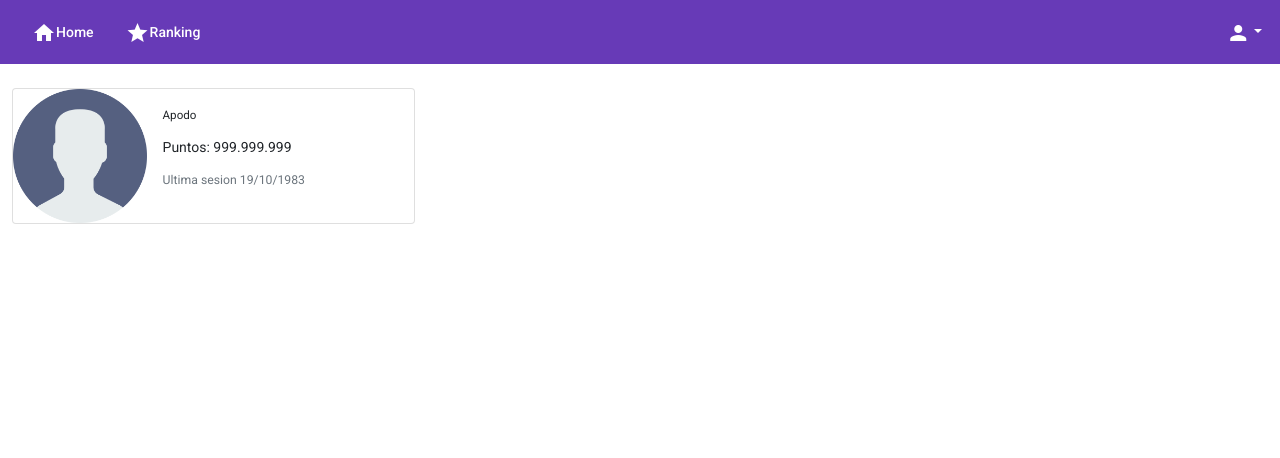
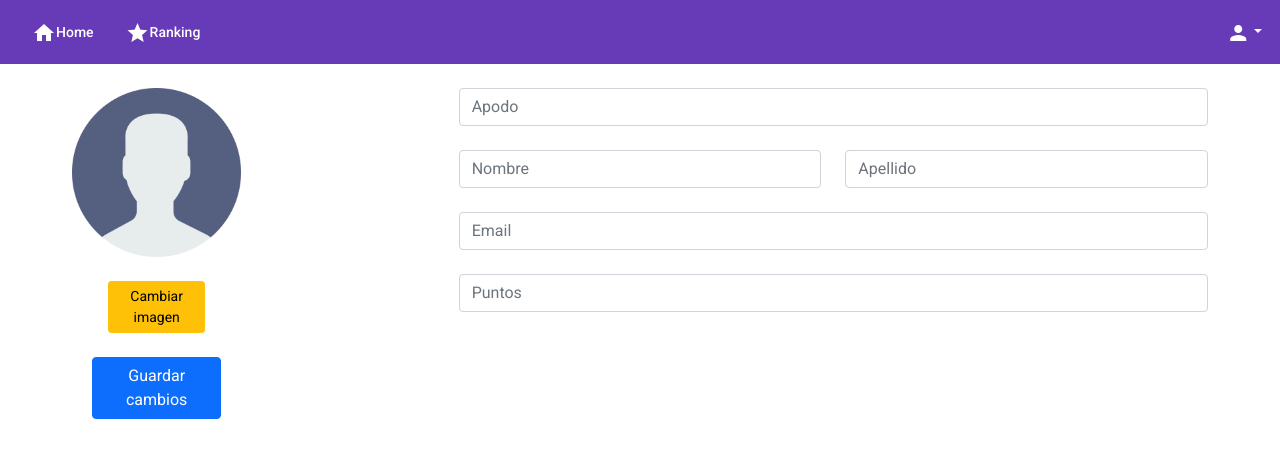
Before and after one commit to ChonaPostres/front-software-educacional, an Angular app: page /components/my-profile in a window 1280 px wide. Shown: the top 458 px of the page. Built offline with nearby package versions, Linux system fonts and the light colour scheme.

Commit message:
actualizacion vista no funcional mi perfil

```diff
--- a/src/app/components/my-profile/my-profile.component.html
+++ b/src/app/components/my-profile/my-profile.component.html
@@ -1,27 +1,50 @@
 <app-nav-bar></app-nav-bar>
 <div class="container-fluid">
-  <div class="row my-4">
-    <div class="col col-md-4">
-      <div class="card" style="max-width: 38rem;">
-        <div class="row g-0">
-          <div class="col-md-4">
-            <img src="../../../assets/images/149071.png" class="img-fluid rounded-start" alt="...">
+  <div class="row my-4 mx-5">
+    <div class="col col-md-2">
+      <div class="row">
+          <img src="../../../assets/images/149071.png" class="img-fluid rounded-start" alt="...">
+      </div>
+      <div class="row mt-4 justify-content-center">
+        <button class="btn btn-warning btn-sm col-6 ">Cambiar imagen</button>
+      </div>
+      <div class="row mt-4 justify-content-center">
+        <button class="btn btn-primary col-8 ">Guardar cambios</button>
+      </div>
+    </div>
+
+    <div class="col col-2"></div>
+
+
+    <div class="col col-md-8 justify-content-right">
+      <form>
+        <div class="form-outline mb-4">
+          <input type="email" id="form3Example5" class="form-control" placeholder="Apodo"/>
+        </div>
+
+        <div class="row mb-4">
+          <div class="col">
+            <div class="form-outline">
+              <input type="text" id="form3Example1" class="form-control" placeholder="Nombre"/>
+            </div>
           </div>
-          <div class="col-md-8">
-            <div class="card-body">
-              <h5 class="card-title">Apodo</h5>
-              <p class="card-text">Puntos: 999.999.999</p>
-              <p class="card-text"><small class="text-muted">Ultima sesion 19/10/1983</small></p>
+          <div class="col">
+            <div class="form-outline">
+              <input type="text" id="form3Example2" class="form-control" placeholder="Apellido"/>
             </div>
           </div>
         </div>
-      </div>
-    </div>
-  </div>
-  <h2 class="mt-4"></h2>
-  <div class="row my-2 g-4 ">
-    <div class="col">
 
+        <div class="form-outline mb-4">
+          <input type="email" id="form3Example3" class="form-control" placeholder="Email"/>
+        </div>
+
+
+        <div class="form-outline mb-4">
+          <input type="password" id="form3Example4" class="form-control"placeholder="Puntos"/>
+        </div>
+
+      </form>
     </div>
   </div>
 </div>
```
